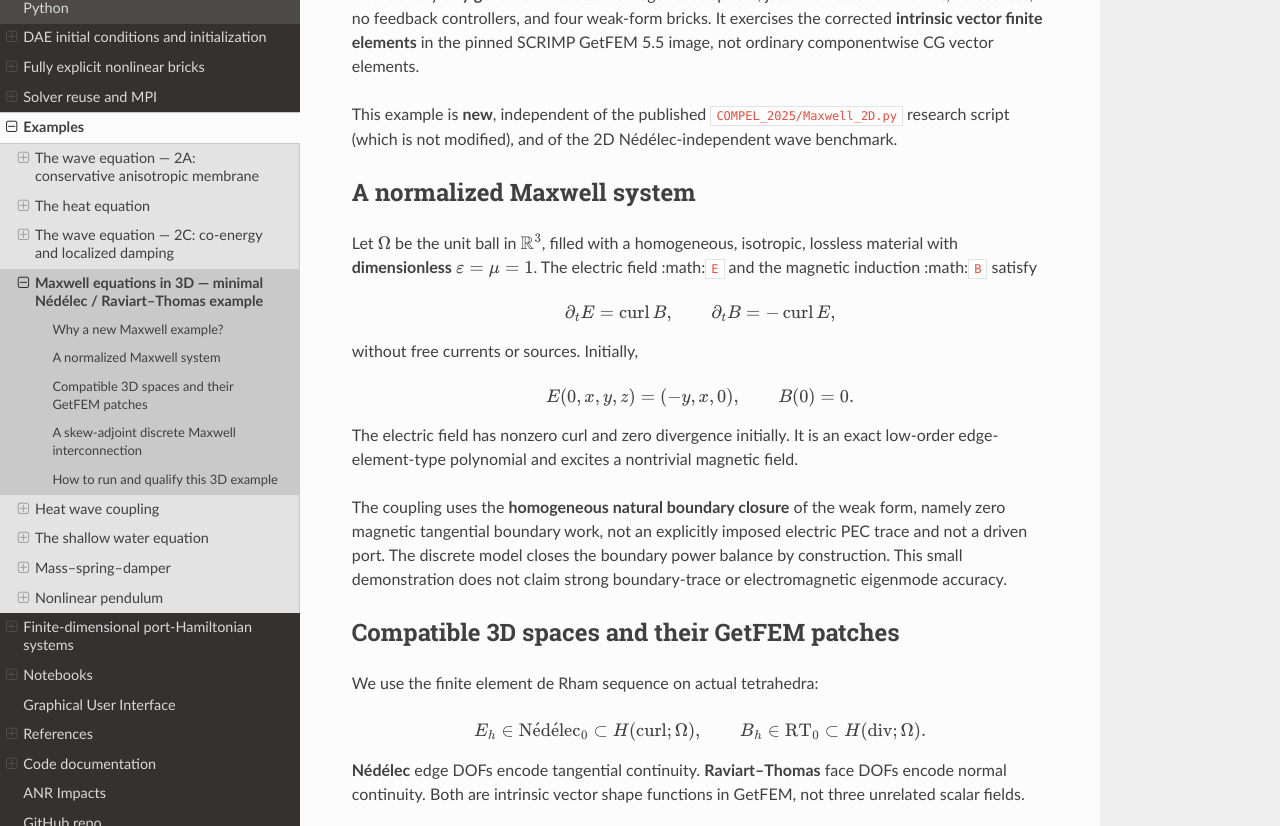
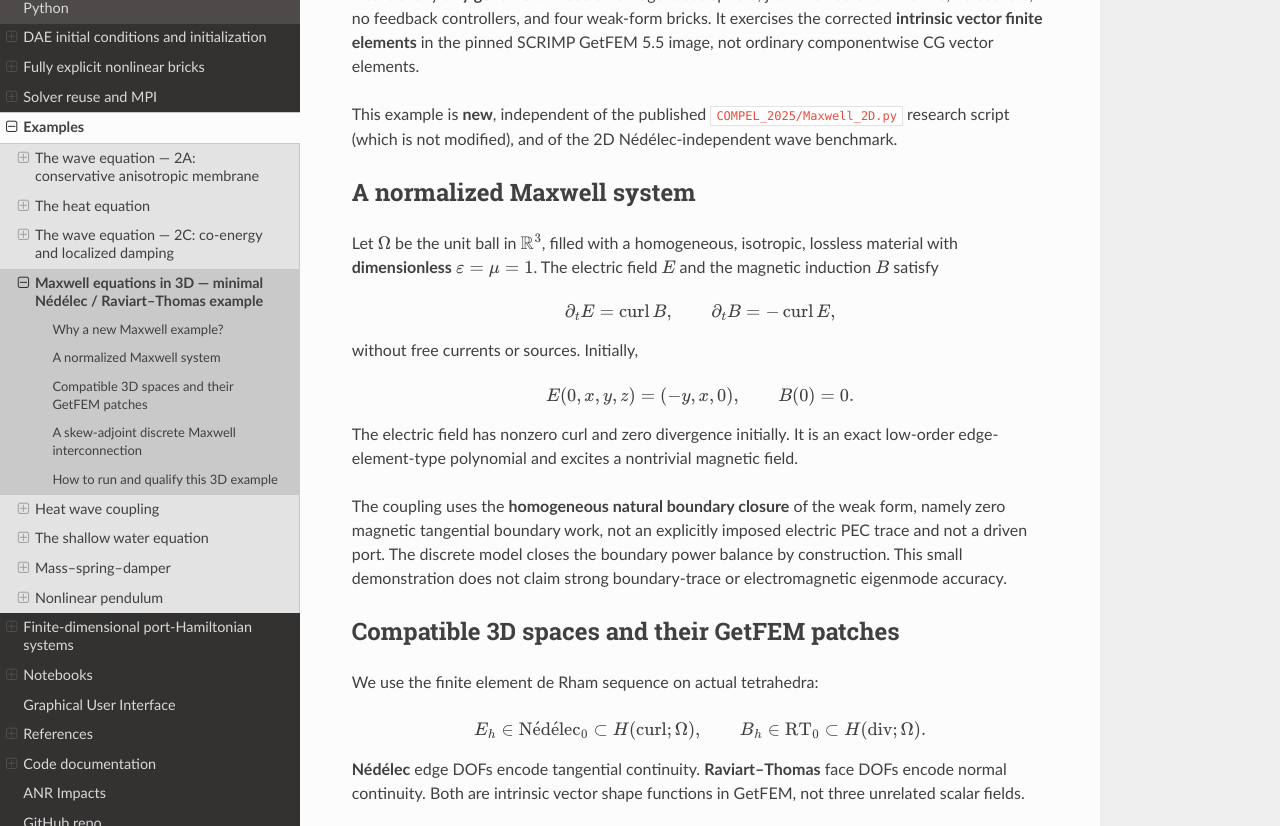
Before and after one commit to g-haine/scrimp, a Sphinx documentation site: the page built from docs/source/examples/maxwell_3d.rst, in a window 1280 px wide and 900 px high, scrolled down 342 px, cut to the strip 0-826 px from the top of the window. Built offline with Sphinx 7.4.7 and the Read the Docs theme 3.1.0, drawn with Linux system fonts in a browser that asks for light colours.

Commit message:
docs(sphinx): correct E and B math roles in Maxwell 3D tutorial

```diff
--- a/docs/source/examples/maxwell_3d.rst
+++ b/docs/source/examples/maxwell_3d.rst
@@ -26,7 +26,7 @@ Let :math:`\Omega` be the unit ball in
 :math:`\mathbb R^3`, filled with a homogeneous,
 isotropic, lossless material with **dimensionless**
 :math:`\varepsilon=\mu=1`. The electric field
-:math:``E`` and the magnetic induction :math:``B`` satisfy
+:math:`E` and the magnetic induction :math:`B` satisfy
 
 .. math::
 
```
